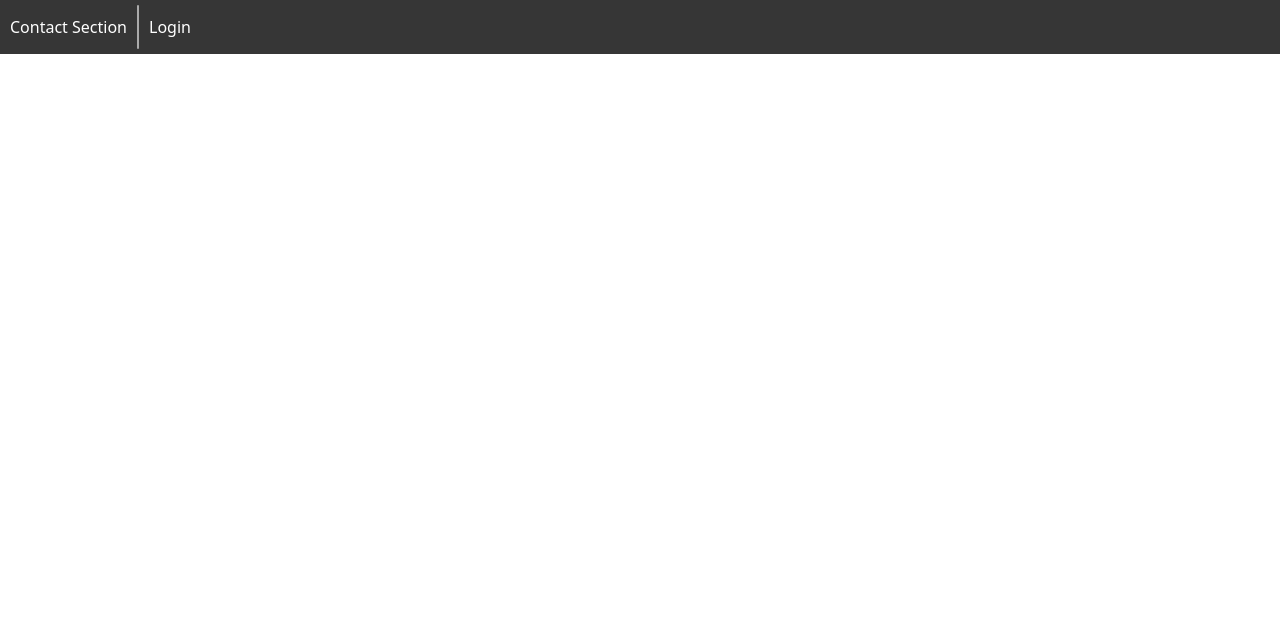
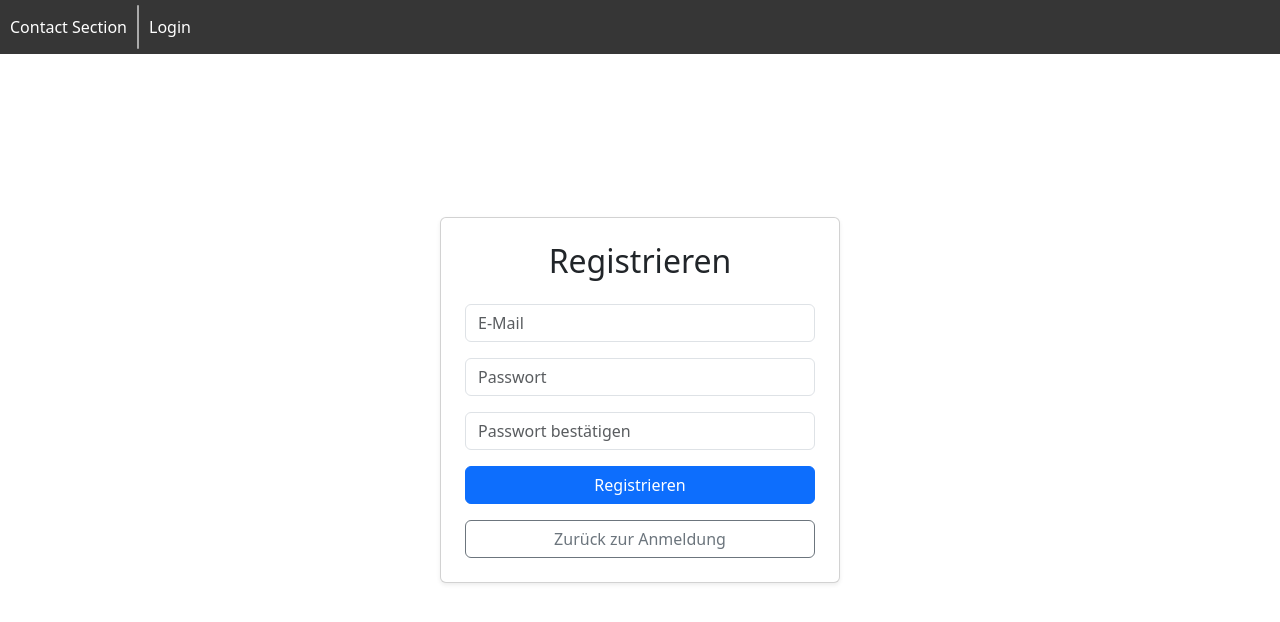
Before and after one commit to Joschka-ctrl/CloudApplikTrabi, a React (Create React App) app in the folder frontend/: page /register in a window 1280 px wide. Shown: the top 622 px of the page. Built offline with nearby package versions, Linux system fonts and the light colour scheme; no server answers.

Commit message:
Add registration page and enhance defect detail handling

```diff
--- a/frontend/src/App.js
+++ b/frontend/src/App.js
@@ -5,6 +5,7 @@ import Navbar from "./components/Navbar";
 import ContactSection from "./pages/Contact";
 import Defects from "./pages/Defects";
 import Login from "./pages/Login";
+import Register from "./pages/Register";
 import AuthProvider from "./components/AuthProvider";
 import ProtectedRoute from "./components/ProtectedRoute";
 
@@ -26,6 +27,7 @@ const App = () => {
                 }
               />
               <Route path="/login" element={<Login />} />
+              <Route path="/register" element={<Register />} />
             </Routes>
           </header>
         </AuthProvider>
--- a/frontend/src/components/DefectDetail.js
+++ b/frontend/src/components/DefectDetail.js
@@ -4,7 +4,6 @@ import {
   faTrash,
 } from "@fortawesome/free-solid-svg-icons";
 import { FontAwesomeIcon } from "@fortawesome/react-fontawesome";
-import { useEffect, useState } from "react";
 import {
   Button,
   Col,
@@ -19,29 +18,23 @@ import {
 
 export default function DefectDetail({
   show,
-  defectId,
   onClose,
   editDefect,
   deleteDefect,
+  defect,
 }) {
-  const [defect, setDefect] = useState({ id: "undefined" });
-
   const API_URL =
     process.env.NODE_ENV === "development"
       ? "http://localhost:3015"
       : process.env.REACT_APP_API_URL;
 
-  useEffect(() => {
-    fetch(API_URL + "/defects/" + defectId)
-      .then((response) => response.json())
-      .then(setDefect)
-      .catch(console.error);
-      console.log("Fetching Defect Detail");
-  }, [API_URL, defectId, show]);
-
   const callEditDefect = () => {
     editDefect(defect);
   };
+
+  if (!defect) {
+    return null; // Or display a loading indicator
+  }
 
   return (
     <Modal show={show} size="xl" centered backdrop="static">
@@ -62,7 +55,7 @@ export default function DefectDetail({
                     if (window.confirm("Möchten Sie diesen Defekt löschen?")) {
                       console.log("Deleting Defect");
                       onClose();
-                      deleteDefect(defectId);
+                      deleteDefect(defect.id);
                     }
                   }}
                 >
@@ -79,7 +72,7 @@ export default function DefectDetail({
                 </div>
               </Stack>
               <p className="text-muted small mb-0 align-self-end">
-                ID: {defectId}
+                ID: {defect.id}
               </p>
             </div>
           </Stack>
--- a/frontend/src/components/Navbar.js
+++ b/frontend/src/components/Navbar.js
@@ -17,11 +17,10 @@ const Navbar = () => {
             <li className="NavbarItem r">
               <Link to="/defects">Defects</Link>
             </li>
-            <li className="NavbarItem r">
-              <button type="button" onClick={onLogout}>
+            <div className="VerticalDivider" />
+              <li className="NavbarItem r" style={{ cursor: "pointer", color: "white" }} onClick={onLogout}>
                 Sign Out
-              </button>
-            </li>
+              </li>
           </>
         ) : (
           <li className="NavbarItem r">
--- a/frontend/src/pages/Defects.js
+++ b/frontend/src/pages/Defects.js
@@ -13,6 +13,7 @@ export default function Defects() {
   const [filterType, setFilterType] = useState("");
   const [showDefectDetail, setShowDefectDetail] = useState(false);
   const [detailedDefectId, setDetailedDefectId] = useState(null);
+  const [defectDetail, setDefectDetail] = useState(null); // New state for defect detail
   const [showForm, setShowForm] = useState(false);
   const [showEditDefectPage, setShowEditDefectPage] = useState(false);
   const [detailDefect, setDetailDefect] = useState(null);
@@ -80,10 +81,13 @@ export default function Defects() {
         const formData = new FormData();
         formData.append("picture", file);
 
-        const uploadResponse = await fetchWithAuth(`${API_URL}/defects/${data.id}/uploadPicture`, {
-          method: "POST",
-          body: formData,
-        });
+        const uploadResponse = await fetchWithAuth(
+          `${API_URL}/defects/${data.id}/uploadPicture`,
+          {
+            method: "POST",
+            body: formData,
+          }
+        );
         const uploadData = await uploadResponse.json();
         setData((prevData) =>
           prevData.map((defect) =>
@@ -151,17 +155,13 @@ export default function Defects() {
   const refreshData = async () => {
     if (filterText && filterType) {
       await fetchWithAuth(
-        API_URL +
-          "/defects?filterType=" +
-          filterType +
-          "&filterText=" +
-          filterText
+        `${API_URL}/defects?filterType=${filterType}&filterText=${filterText}`
       )
         .then((response) => response.json())
         .then(setData)
         .catch(console.error);
     } else {
-      await fetchWithAuth(API_URL + "/defects")
+      await fetchWithAuth(`${API_URL}/defects`)
         .then((response) => response.json())
         .then(setData)
         .catch(console.error);
@@ -193,6 +193,34 @@ export default function Defects() {
       .catch(console.error);
   };
 
+  // New useEffect to fetch defect details when defectId changes
+  useEffect(() => {
+    if (detailedDefectId !== null) {
+      const fetchDefectDetail = async () => {
+        try {
+          const response = await fetchWithAuth(
+            `${API_URL}/defects/${detailedDefectId}`
+          );
+          if (!response.ok) {
+            throw new Error("Error fetching defect detail");
+          }
+          const data = await response.json();
+          setDefectDetail(data);
+        } catch (error) {
+          console.error(error);
+        }
+      };
+
+      fetchDefectDetail();
+    }
+  }, [detailedDefectId]);
+
+  const handleCloseDefectDetail = () => {
+    setShowDefectDetail(false);
+    setDefectDetail(null);
+    setDetailedDefectId(null);
+  };
+
   return (
     <div className="d-flex justify-content-center flex-column">
       <h1>Defects</h1>
@@ -219,14 +247,14 @@ export default function Defects() {
       />
       <DefectDetail
         show={showDefectDetail}
-        defectId={detailedDefectId}
-        onClose={() => setShowDefectDetail(false)}
+        onClose={handleCloseDefectDetail}
         editDefect={(defect) => {
           setDetailDefect(defect);
           setShowEditDefectPage(true);
           console.log("Opening Edit Defect Dialog", showEditDefectPage);
         }}
         deleteDefect={deleteDefectNoDialog}
+        defect={defectDetail} // Pass the fetched defect detail
       />
       <EditDefect
         show={showEditDefectPage}
--- a/frontend/src/pages/Login.js
+++ b/frontend/src/pages/Login.js
@@ -20,26 +20,37 @@ const Login = () => {
   };
 
   return (
-    <div>
-      <h2>Anmelden</h2>
+    <div className="d-flex justify-content-center align-items-center vh-100">
+      <div className="card p-4 shadow-sm" style={{ maxWidth: "400px", width: "100%" }}>
+        <h2 className="text-center mb-4">Anmelden</h2>
         <form onSubmit={handleLogin}>
+          <div className="mb-3">
             <input
               type="email"
+              className="form-control"
               placeholder="E-Mail"
               value={email}
               onChange={(e) => setEmail(e.target.value)}
               required
             />
+          </div>
+          <div className="mb-3">
             <input
               type="password"
+              className="form-control"
               placeholder="Passwort"
               value={password}
               onChange={(e) => setPassword(e.target.value)}
               required
             />
-        <button type="submit">Anmelden</button>
-        {error && <p>{error}</p>}
+          </div>
+          {error && <div className="alert alert-danger text-center">{error}</div>}
+          <button type="submit" className="btn btn-primary w-100 mb-3">Anmelden</button>
         </form>
+        <button onClick={() => navigate("/register")} className="btn btn-outline-secondary w-100">
+          Registrieren
+        </button>
+      </div>
     </div>
   );
 };
--- a/frontend/src/pages/Register.js
+++ b/frontend/src/pages/Register.js
@@ -1,47 +1,72 @@
-// src/Register.js
 import React, { useState } from "react";
 import { auth } from "../firebase";
 import { createUserWithEmailAndPassword } from "firebase/auth";
-import { redirect } from "react-router-dom";
+import { useNavigate } from "react-router-dom";
 
 function Register({ onRegister }) {
   const [email, setEmail] = useState("");
   const [password, setPassword] = useState("");
+  const [confirmPassword, setConfirmPassword] = useState("");
   const [error, setError] = useState(null);
+  const navigate = useNavigate();
 
   const handleRegister = async (e) => {
     e.preventDefault();
+    if (password !== confirmPassword) {
+      setError("Passwörter stimmen nicht überein.");
+      return;
+    }
     try {
       const userCredential = await createUserWithEmailAndPassword(auth, email, password);
-      onRegister(userCredential.user); // Benutzer nach erfolgreicher Registrierung zurückgeben
-      console.log(userCredential.user);
-      redirect("/defects");
+      onRegister(userCredential.user);
+      navigate("/defects");
     } catch (err) {
-      setError("Registration failed. Please try again.");
+      setError("Registrierung fehlgeschlagen. Bitte versuchen Sie es erneut.");
     }
   };
 
   return (
-    <div>
-      <h2>Register</h2>
+    <div className="d-flex justify-content-center align-items-center vh-100">
+      <div className="card p-4 shadow-sm" style={{ maxWidth: "400px", width: "100%" }}>
+        <h2 className="text-center mb-4">Registrieren</h2>
         <form onSubmit={handleRegister}>
+          <div className="mb-3">
             <input
               type="email"
-          placeholder="Email"
+              className="form-control"
+              placeholder="E-Mail"
               value={email}
               onChange={(e) => setEmail(e.target.value)}
               required
             />
+          </div>
+          <div className="mb-3">
             <input
               type="password"
-          placeholder="Password"
+              className="form-control"
+              placeholder="Passwort"
               value={password}
               onChange={(e) => setPassword(e.target.value)}
               required
             />
-        <button type="submit">Register</button>
-        {error && <p>{error}</p>}
+          </div>
+          <div className="mb-3">
+            <input
+              type="password"
+              className="form-control"
+              placeholder="Passwort bestätigen"
+              value={confirmPassword}
+              onChange={(e) => setConfirmPassword(e.target.value)}
+              required
+            />
+          </div>
+          {error && <div className="alert alert-danger text-center">{error}</div>}
+          <button type="submit" className="btn btn-primary w-100 mb-3">Registrieren</button>
         </form>
+        <button onClick={() => navigate("/login")} className="btn btn-outline-secondary w-100">
+          Zurück zur Anmeldung
+        </button>
+      </div>
     </div>
   );
 }
```
Lines whose indentation alone changed are shown as unchanged.
